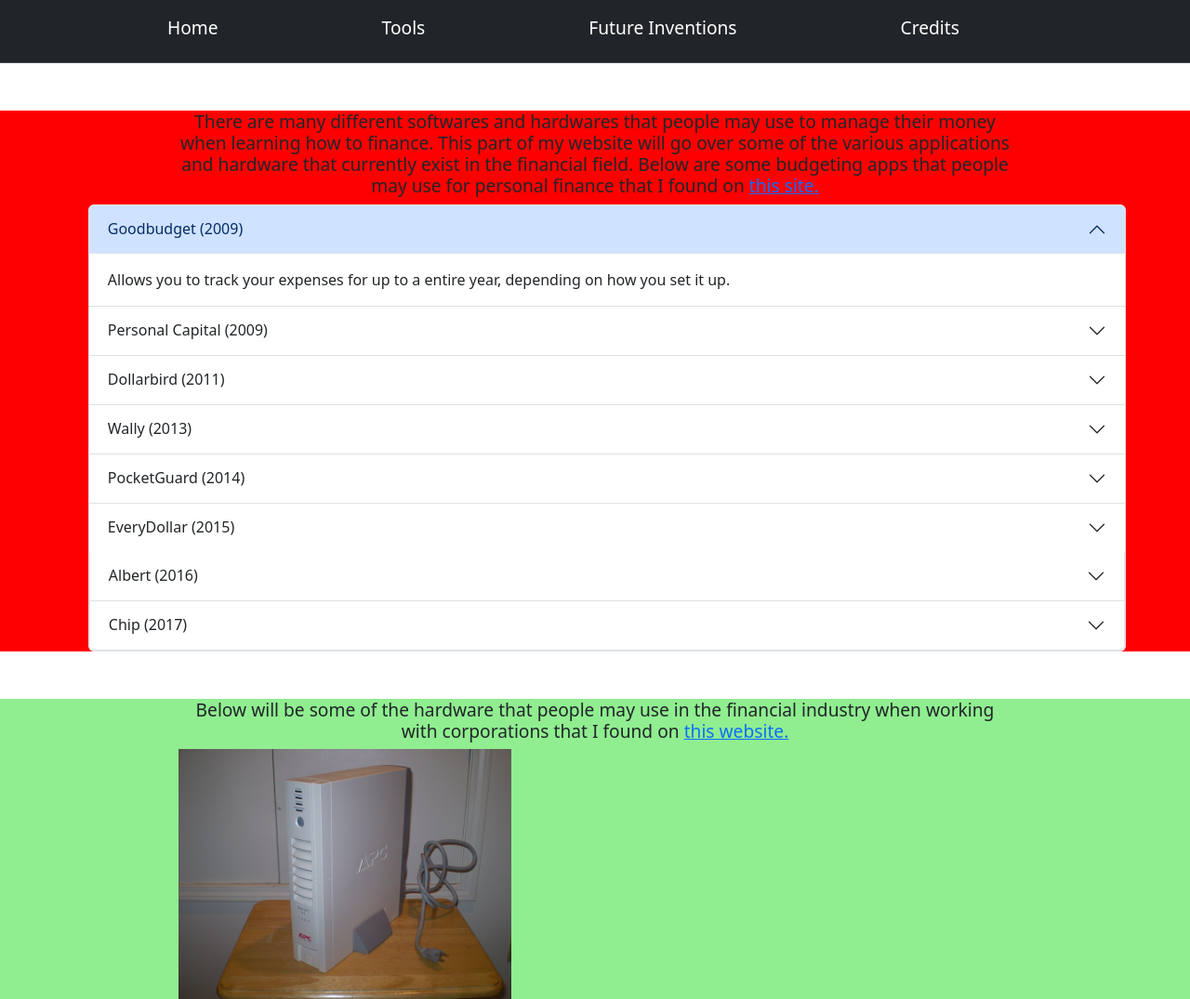
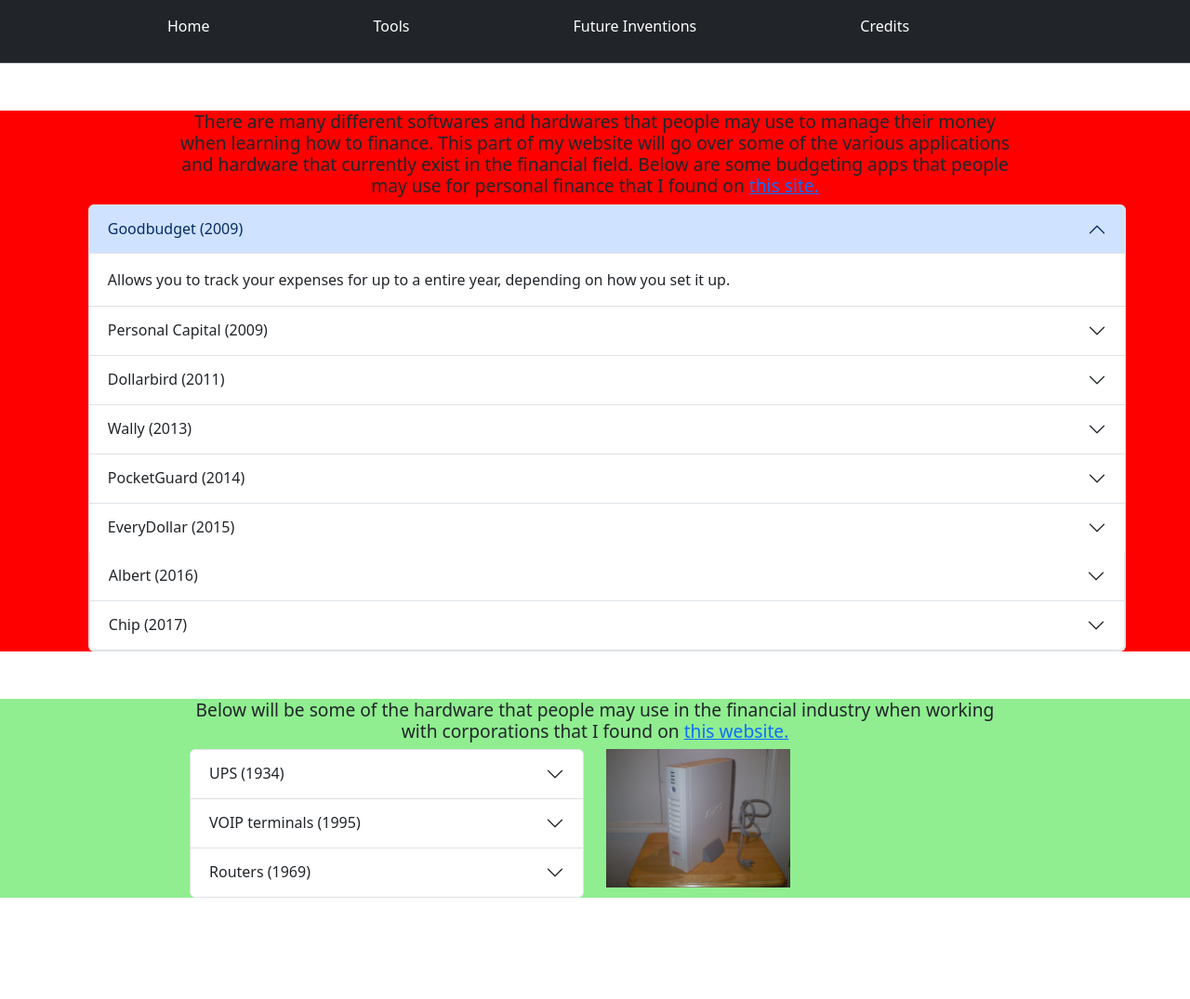
Before and after one commit to williaml4292/sep-10-freedom-project, a Jekyll site: the page _posts/2025-04-27-Tools.html, which Jekyll copies as it is, in a window 1280 px wide. Shown: the whole page at 93% size. Built offline with Jekyll 4.4.1, drawn with Linux system fonts in a browser that asks for light colours; after the commit the page ends 966 px from its top, so only the background shows below that.

Commit message:
change navbar and add more accordians

```diff
--- a/_includes/navbar.html
+++ b/_includes/navbar.html
@@ -7,7 +7,7 @@
         height:4vw;
     }
     nav ul li a {
-        font-size:1.5vw !important;
+        font-size:1.5vw;
         color: white !important;
         text-align:center;
     }
--- a/_posts/2025-04-27-Tools.html
+++ b/_posts/2025-04-27-Tools.html
@@ -12,8 +12,18 @@
     margin-left:1vw;
     height:80%;
    }
+   @media (max-width:767px){
+    nav ul li a {
+      text-align:left !important;
+      font-size:25px !important;
+      margin-bottom:5vw !important;
+    }
+   }
    img{
     width:40%;
+   }
+   .bigger-img{
+    width:15.5vw;
    }
 </style>
 <head>
@@ -75,8 +85,6 @@
                                 </div>
                               </div>
                             </div>
-
-
                             <div class="accordion-item">
                                 <h2 class="accordion-header">
                                   <button class="accordion-button collapsed" type="button" data-bs-toggle="collapse" data-bs-target="#collapseFour" aria-expanded="false" aria-controls="collapseFour">
@@ -90,6 +98,7 @@
                                   </div>
                                 </div>
                               </div>
+
                             <div class="accordion-item">
                               <h2 class="accordion-header">
                                 <button class="accordion-button collapsed" type="button" data-bs-toggle="collapse" data-bs-target="#collapseFive" aria-expanded="false" aria-controls="collapseFive">
@@ -156,12 +165,60 @@
         <h2>
             Below will be some of the hardware that people may use in the financial industry when working with corporations that I found on <a href="https://www.tradefinanceglobal.com/finance-products/technology-finance-hardware-software/">this website. </a>
         </h2>
-        <div class="accordion" id="a2">
+    <div class="container">
+        <div class="row">
+           <div class="col-md-6">
+              <div class="accordion" id="accordionExample">
+                  <div class="accordion-item">
+                      <h2 class="accordion-header">
+                        <button class="accordion-button collapsed" type="button" data-bs-toggle="collapse" data-bs-target="#1" aria-expanded="true" aria-controls="1">
+                          UPS (1934)
+                        </button>
+                      </h2>
+                      <div id="1" class="accordion-collapse collapse" data-bs-parent="#accordionExample">
+                        <div class="accordion-body">
+                          Stands for an Uninterruptible Power Supply
+                          Basically, in case of your computer suddenly has a power failure, a UPS will help your computer maintain power and prevent it from being damaged.
 
+                        </div>
+                      </div>
+                    </div>
+                    <div class="accordion-item">
+                      <h2 class="accordion-header">
+                        <button class="accordion-button collapsed" type="button" data-bs-toggle="collapse" data-bs-target="#2" aria-expanded="false" aria-controls="2">
+                          VOIP terminals (1995)
+                        </button>
+                      </h2>
+                      <div id="2" class="accordion-collapse collapse" data-bs-parent="#accordionExample">
+                        <div class="accordion-body">
+                          Allows people to make calls over broadband internet connections instead of using a standard phone call.
+                        </div>
+                      </div>
+                    </div>
+                    <div class="accordion-item">
+                      <h2 class="accordion-header">
+                        <button class="accordion-button collapsed" type="button" data-bs-toggle="collapse" data-bs-target="#3" aria-expanded="false" aria-controls="3">
+                          Routers (1969)
+                        </button>
+                      </h2>
+                      <div id="3" class="accordion-collapse collapse" data-bs-parent="#accordionExample">
+                        <div class="accordion-body">
+                          Allows companies to connect to the internet.
+                        </div>
+                      </div>
+                    </div>
+
+         </div>
+
+      </div>
+      <div class="col-md-6">
+        <img class="bigger-img" src="{{ site.baseurl }}/images/UPS.jpg">
+      </div>
+    </div>
+  </div>
+
+</section>
         <!-- <img src="">  Another beyond MVP-->
-        <img src="{{ site.baseurl }}/images/UPS.jpg">
-    </div>
-    </div>
 </section>
 <section>
 
```
Also changed, not shown: _layouts/home.html (+8 -1 lines).
